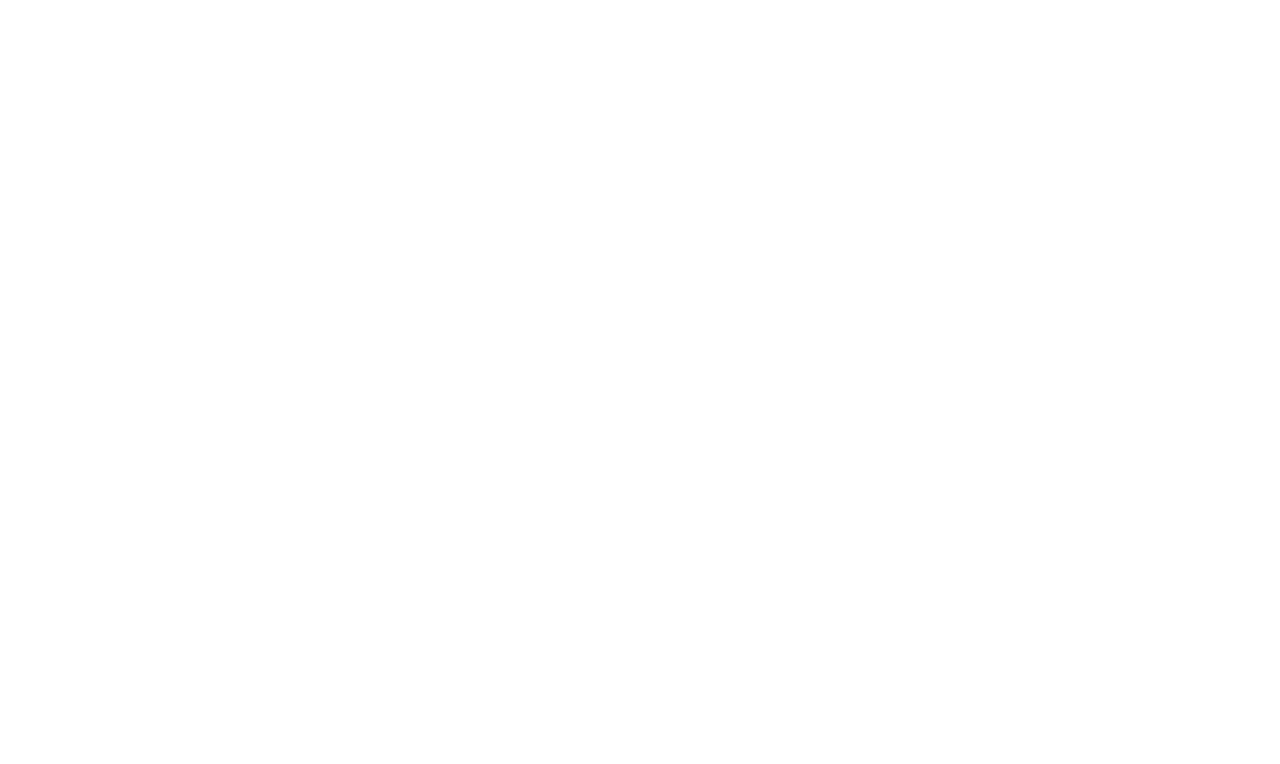
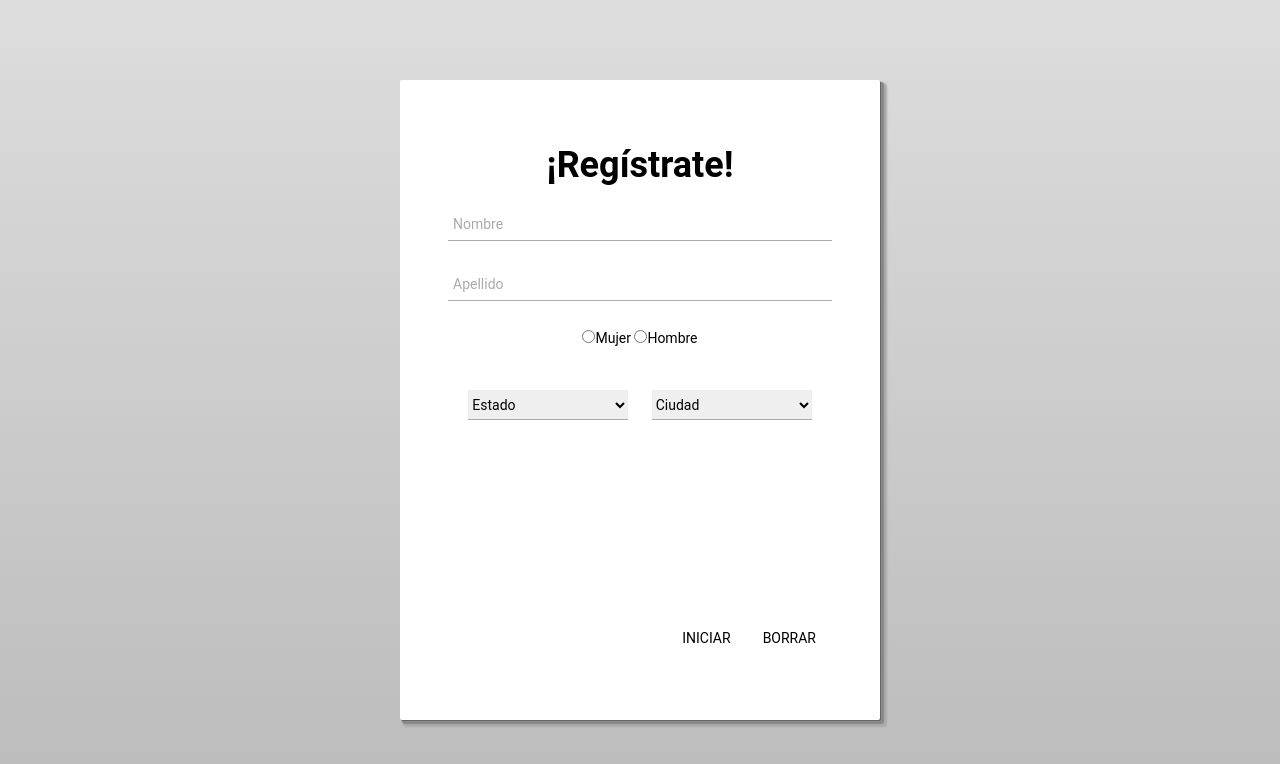
Before and after one commit to estemomento/web-learning, a plain HTML site: page task-2/index.html in a window 1280 px wide. Drawn offline with Linux system fonts and the light colour scheme.

Commit message:
made up input, select and button

```diff
--- a/task-1/css/main.css
+++ b/task-1/css/main.css
@@ -52,7 +52,6 @@
 	width: 170px;
 	display: flex;
 	flex-direction: column;
-	justify-content: space-around;
 }
 .login-name{
 	height: 64px;
--- /dev/null
+++ b/task-2/css/main.css
@@ -0,0 +1,100 @@
+*{
+  margin: 0;
+  padding: 0;
+  font-family: "Roboto";
+  font-size: 14px;
+}
+html{
+  height: 100%;
+}
+body{
+  background: linear-gradient(#ddd,#bbb);
+  display: flex;
+  justify-content: center;
+  align-items: center;
+  height: 100%;
+}
+form{
+  background-color: white;
+  border-radius: 2px;
+  box-shadow: 1px 1px #666, 3px 3px 1px 1px #888, 5px 5px 2px 2px #aaa;
+  height: 640px;
+  width: 480px;
+  display: flex;
+  flex-direction: column;
+  align-items: center;
+}
+h1{
+  font-size: 36px;
+  margin-top: 64px;
+}
+.gender, .place, .buttons{
+  text-align: center;
+  margin-top: 24px;
+  width: 384px;
+  height: 36px;
+}
+.fn-div, .ln-div{
+  margin-top: 24px;
+  width: 384px;
+  height: 36px;
+  position: relative;
+}
+.estado-div, .ciudad-div{
+  margin: 0 10px;
+  display: inline-block;
+}
+input[type="text"]{
+  width: 384px;
+  height: 30px;
+  border: 0;
+  border-bottom: 1px #aaa solid;
+  outline: none;
+}
+input[type="text"]:focus{
+  border-bottom: 1px #000 solid;
+}
+.fn-label, .ln-label{
+  position: absolute;
+  left: 5px;
+  top: 6px;
+  color: #aaa;
+  cursor: text;
+  transition: 0.2s;
+}
+input[type="text"]:focus + label, input[type="text"]:valid + label{
+  left: 0;
+  top: -5px;
+  font-size: 10px;
+}
+select{
+  width: 160px;
+  height: 30px;
+  border: 0;
+  border-bottom: 1px #aaa solid;
+  outline: none;
+  cursor: pointer;
+}
+select:focus{
+  background-color: #ddd;
+  border-bottom: 1px #000 solid;
+}
+.buttons{
+  margin: auto 0 64px;
+  display: flex;
+  justify-content: flex-end;
+}
+button{
+  height: 36px;
+  padding: 0 16px;
+  border-radius: 2px;
+  border: 0;
+  outline: none;
+  background: none;
+}
+button:focus, button:hover{
+  background-color: #ddd;
+}
+button:active{
+  background-color: #bbb;
+}
--- a/task-2/index.html
+++ b/task-2/index.html
@@ -1,10 +1,41 @@
 <!DOCTYPE html>
 <html lang="en">
 <head>
-	<meta charset="UTF-8">
-	<title>Material Design</title>
+  <meta charset="UTF-8">
+  <title>Material Design</title>
+  <link rel="stylesheet" type="text/css" href="css/main.css">
 </head>
 <body>
-
+  <form action="#">
+    <h1>¡Regístrate!</h1>
+    <div class="fn-div">
+      <input type="text" name="fn" id="fn" required><label class="fn-label" for="fn">Nombre</label>
+    </div>
+    <div class="ln-div">
+    <input type="text" name="ln" id="ln" required><label class="ln-label" for="ln">Apellido</label>
+    </div>
+    <div class="gender">
+      <input type="radio" name="gender" id="mujer" value="0"><label for="mujer">Mujer</label>
+      <input type="radio" name="gender" id="hombre" value="1"><label for="hombre">Hombre</label>
+    </div>
+    <div class="place">
+      <div class="estado-div">
+        <select>
+          <option>Estado</option>
+          <option>Estado</option>
+          <option>Estado</option>
+        </select>
+      </div>
+      <div class="ciudad-div">
+        <select>
+          <option>Ciudad</option>
+        </select>
+      </div>
+    </div>
+    <div class="buttons">
+      <button id="reg" type="submit">INICIAR</button>
+      <button id="reset" type="reset">BORRAR</button>
+    </div>
+  </form>
 </body>
 </html>
```
Also changed, not shown: task-1/index.html (+0 -1 lines).
